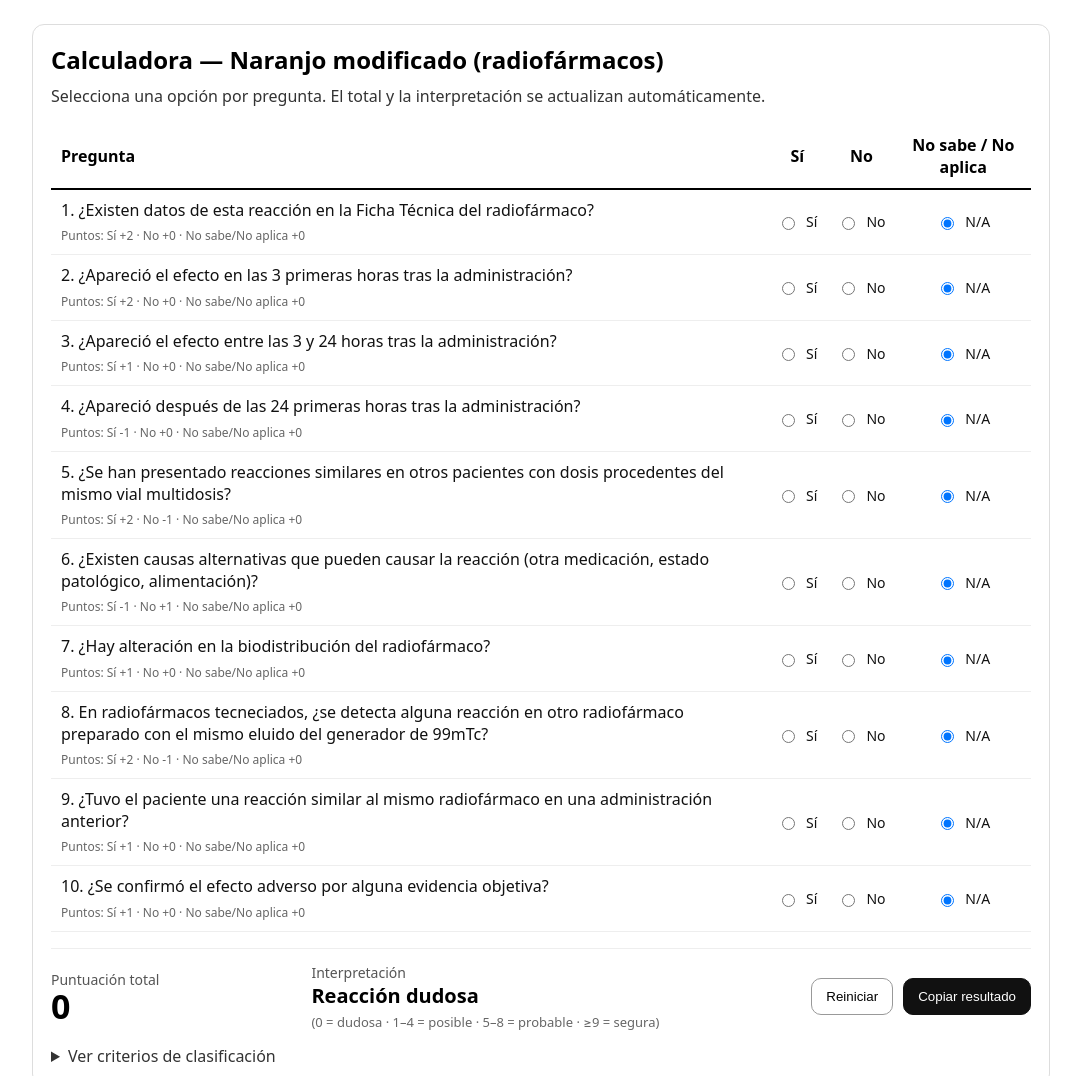
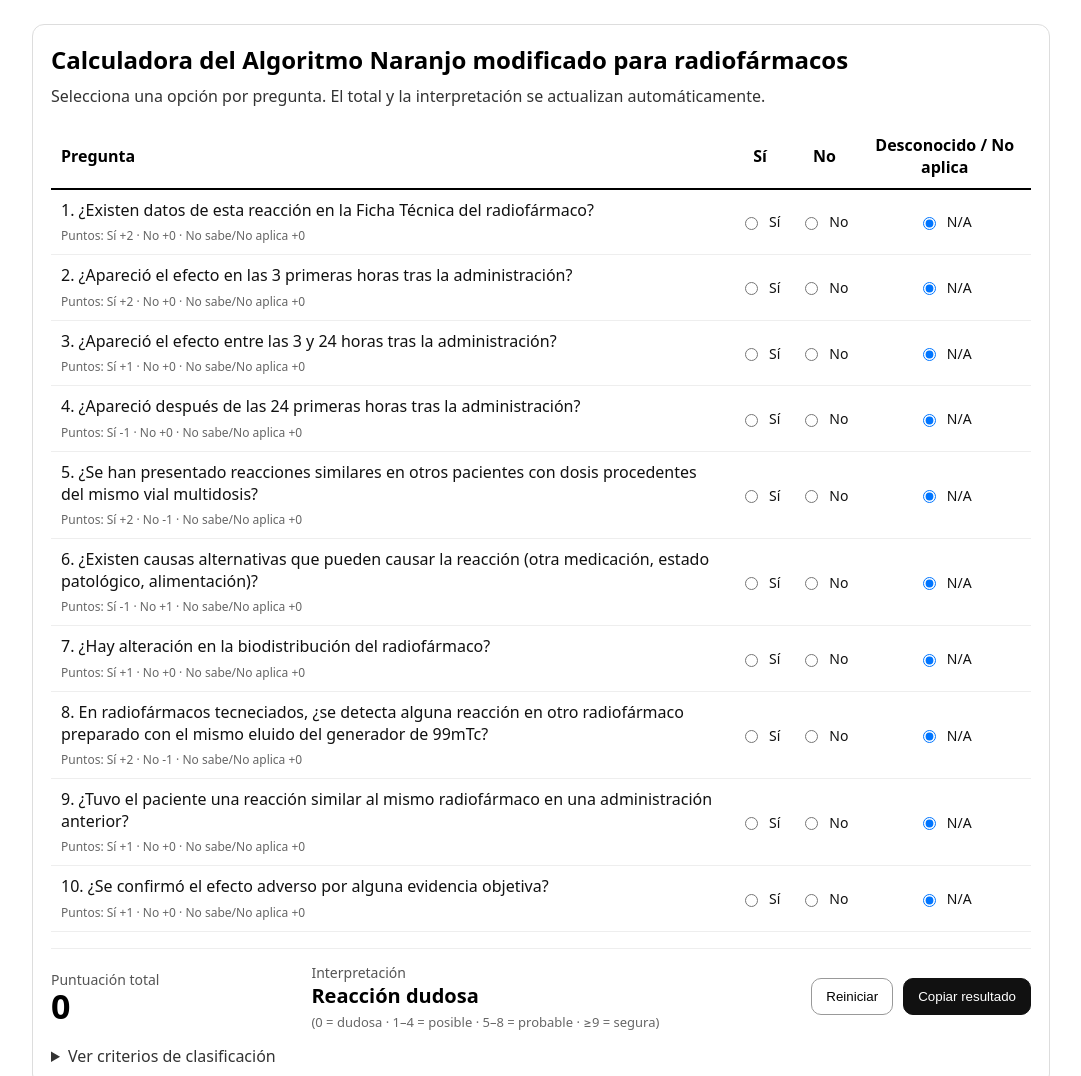
Before and after one commit to RamSacDavid/FV-scales, a plain HTML site: page index.html in a window 1280 px wide. Shown: the top 1076 px of the page, without its empty margins (99-1180 px from the left). Drawn offline with Linux system fonts and the light colour scheme.

Commit message:
Canvis a títol i Desconegut

```diff
--- a/index.html
+++ b/index.html
@@ -1,5 +1,5 @@
 <div id="naranjo-rf-widget" style="max-width:980px;margin:24px auto;padding:18px;border:1px solid #ddd;border-radius:12px;font-family:system-ui,-apple-system,Segoe UI,Roboto,Arial,sans-serif;">
-  <h2 style="margin:0 0 10px 0;">Calculadora — Naranjo modificado (radiofármacos)</h2>
+  <h2 style="margin:0 0 10px 0;">Calculadora del Algoritmo Naranjo modificado para radiofármacos</h2>
   <p style="margin:0 0 16px 0;color:#333;line-height:1.35;">
     Selecciona una opción por pregunta. El total y la interpretación se actualizan automáticamente.
   </p>
@@ -11,7 +11,7 @@
           <th style="text-align:left;padding:10px;border-bottom:2px solid #000;">Pregunta</th>
           <th style="text-align:center;padding:10px;border-bottom:2px solid #000;">Sí</th>
           <th style="text-align:center;padding:10px;border-bottom:2px solid #000;">No</th>
-          <th style="text-align:center;padding:10px;border-bottom:2px solid #000;">No sabe / No aplica</th>
+          <th style="text-align:center;padding:10px;border-bottom:2px solid #000;">Desconocido / No aplica</th>
         </tr>
       </thead>
       <tbody id="naranjo-rf-questions"></tbody>
```
